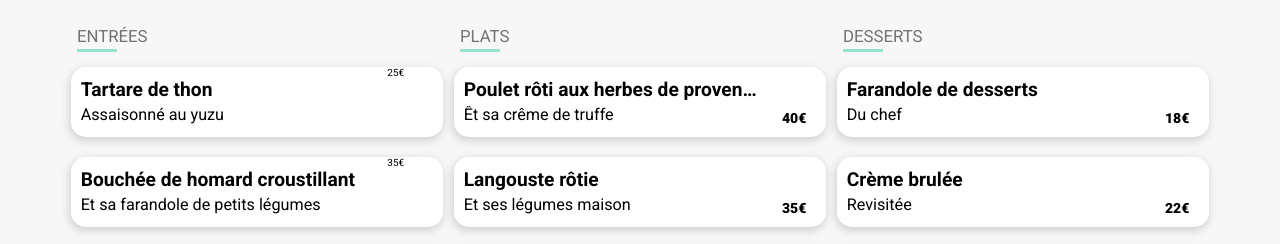
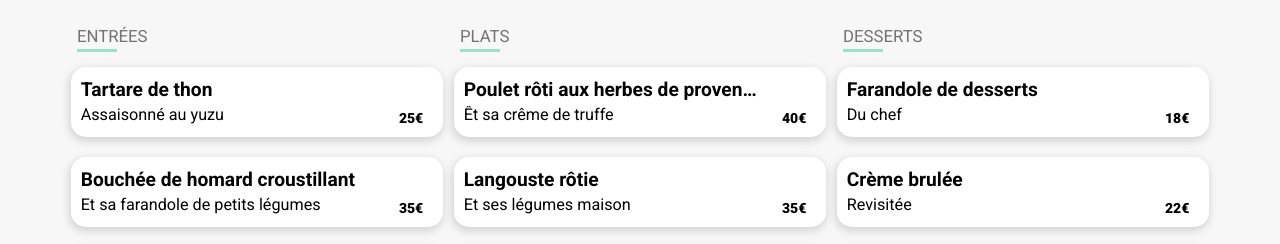
Before and after one commit to BenoitDesnos/projet2_OC, a website: page dish4.html in a window 1280 px wide. Shown: the part 420-664 px from the top of the page. Drawn offline with Linux system fonts and the light colour scheme; a web font is replaced by a local one.

Commit message:
correction affichage prix

```diff
--- a/dish4.html
+++ b/dish4.html
@@ -40,7 +40,7 @@
                             <p>Assaisonné au yuzu</p>
                         </li>
                         <li class="item__validate"><i class="fa-solid fa-circle-check"></i></li>
-                        <span>25€</span>
+                        <span class="price">25€</span>
                     </ul>
                     <ul class="items items2">
                         <li class="item__text">
@@ -48,7 +48,7 @@
                             <p>Et sa farandole de petits légumes</p>
                         </li>
                         <li class="item__validate"><i class="fa-solid fa-circle-check"></i></li>
-                        <span>35€</span>
+                        <span class="price">35€</span>
                     </ul>
                     <ul class="items items3">
                         <li class="item__text">
```
